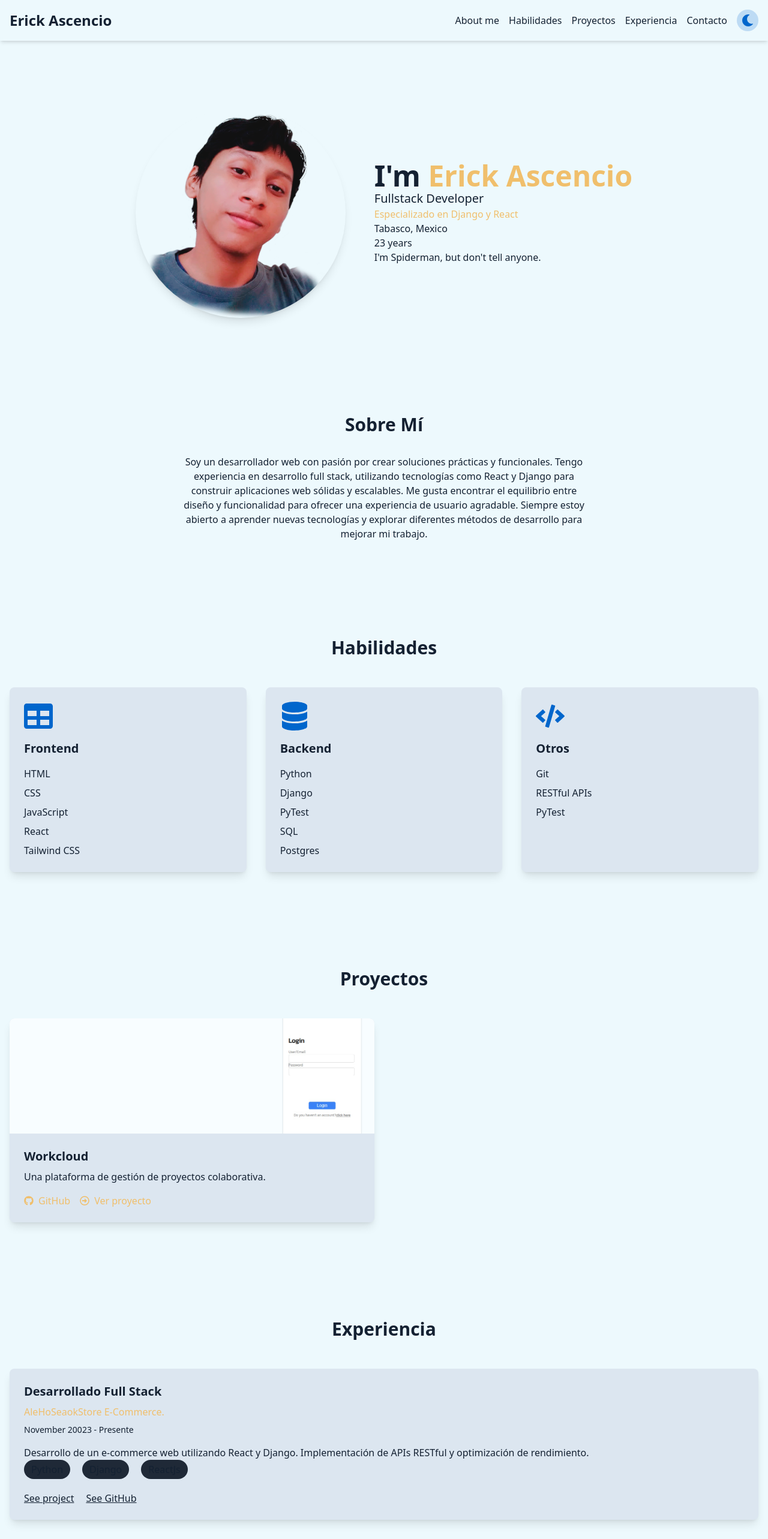
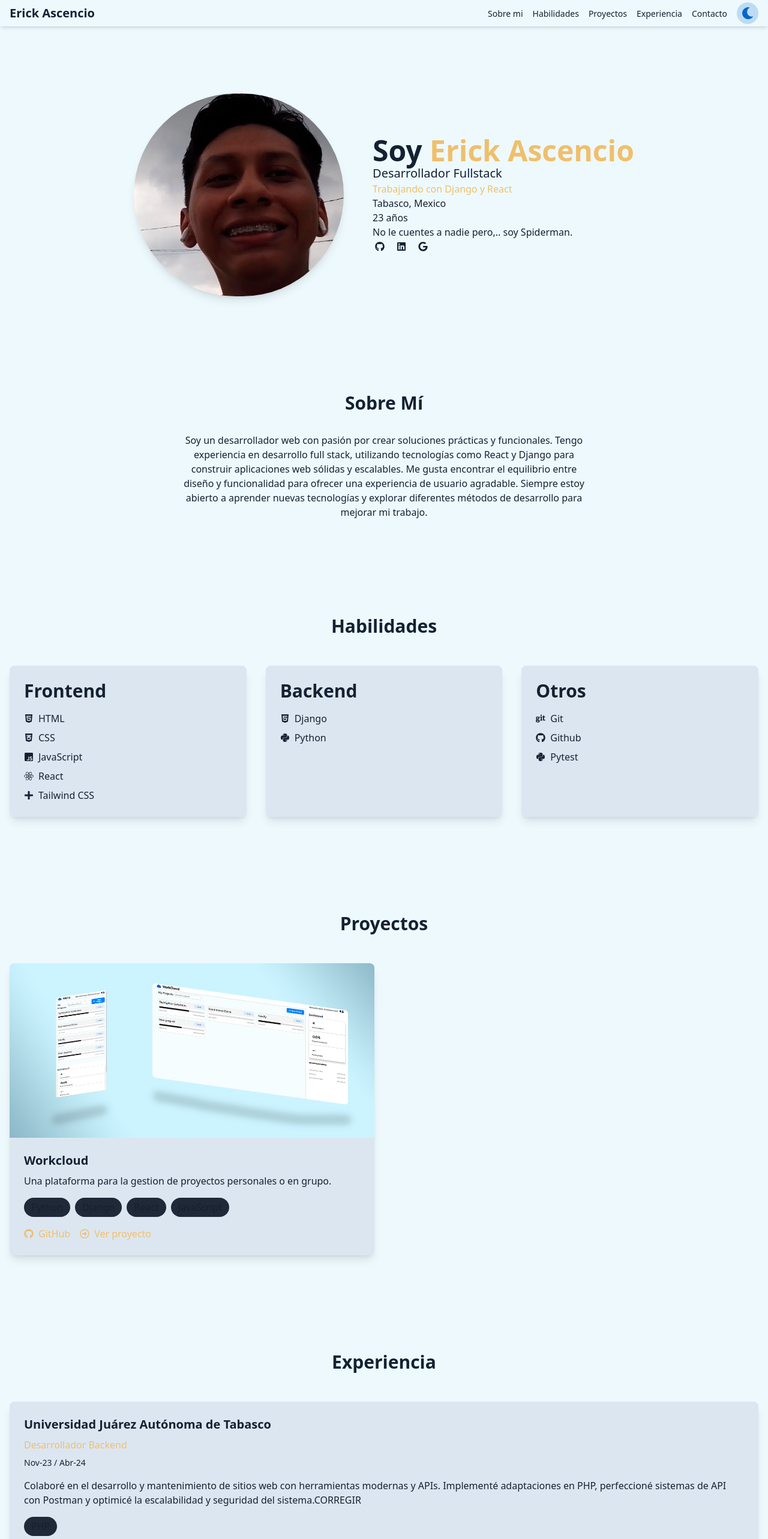
Before and after one commit to ErickJGAscencio/Portfolio, a React (Vite) app in the folder client/: page / in a window 1280 px wide. Shown: the top 2566 px of the page at 60% size. Built offline with nearby package versions, Linux system fonts and the light colour scheme.

Commit message:
improving

```diff
--- a/client/src/components/AboutMe.jsx
+++ b/client/src/components/AboutMe.jsx
@@ -1,6 +1,6 @@
 export default function AboutMe() {
   return (
-    <section id="about-me" className="py-20">
+    <section id="sobre-mi" className="py-20">
       <h2 className="text-3xl font-bold mb-8 text-center">Sobre Mí</h2>
       <p className="max-w-2xl mx-auto text-center">
       Soy un desarrollador web con pasión por crear soluciones prácticas y funcionales. Tengo experiencia en desarrollo full stack, utilizando tecnologías como React y Django para construir aplicaciones web sólidas y escalables. Me gusta encontrar el equilibrio entre diseño y funcionalidad para ofrecer una experiencia de usuario agradable. Siempre estoy abierto a aprender nuevas tecnologías y explorar diferentes métodos de desarrollo para mejorar mi trabajo.
--- a/client/src/components/Experience.jsx
+++ b/client/src/components/Experience.jsx
@@ -1,36 +1,33 @@
 const experiences = [
-  {
-    title: 'Desarrollado Full Stack',
-    company: 'AleHoSeaokStore E-Commerce.',
-    period: 'November 20023 - Presente',
-    description: 'Desarrollo de un e-commerce web utilizando React y Django. Implementación de APIs RESTful y optimización de rendimiento.',
-    tech: [
-      'Python',
-      'Django',
-      'ReactJs',
-    ],
-    url: 'https://www.google.com',
-    urlGit: ''
-  },
+  // {
+  //   title: 'Desarrollador Full Stack',
+  //   company: 'AleHoSeaokStore E-Commerce',
+  //   period: 'November 2023 - Presente',
+  //   description: 'Desarrollo de un e-commerce web utilizando React y Django. Implementación de APIs RESTful y optimización de rendimiento.',
+  //   tech: ['Python', 'Django', 'ReactJs'],
+  //   url: 'https://www.google.com',
+  //   urlGit: ''
+  // },
   // {
   //   title: 'Desarrollador Frontend',
   //   company: 'Creative Web Solutions',
   //   period: 'Junio 2019 - Diciembre 2020',
   //   description: 'Creación de interfaces de usuario responsivas y accesibles utilizando React y Next.js.',
-  //   tech: [
-  //     'Python',
-  //     'Django',
-  //   ],
+  //   tech: ['Python', 'Django'],
   //   url: 'google.com',
   //   urlGit: 'github.com'
   // },
+  {
+    title: 'Desarrollador Backend',
+    company: 'Universidad Juárez Autónoma de Tabasco',
+    period: 'Nov-23 / Abr-24',
+    description: 'Colaboré en el desarrollo y mantenimiento de sitios web con herramientas modernas y APIs. Implementé adaptaciones en PHP, perfeccioné sistemas de API con Postman y optimicé la escalabilidad y seguridad del sistema.CORREGIR',
+    tech: ['PHP'],
+    url: '',
+    urlGit: ''
+  },
 ];
 
-const colors = {
-  Python: '#FFDD55',
-  Django: '#226D1A',
-  ReactJs: '#88F4EE'
-};
 
 export default function Experience() {
   return (
@@ -39,21 +36,24 @@ export default function Experience() {
       <div className="space-y-12">
         {experiences.map((exp, index) => (
           <div key={index} className="bg-card p-6 rounded-lg shadow-lg transition-transform duration-300 hover:scale-105 animate-slide-up" style={{ animationDelay: `${index * 100}ms` }}>
-            <h3 className="text-xl font-semibold mb-2">{exp.title}</h3>
-            <p className="text-[#f0bf6c] mb-2">{exp.company}</p>
+            <h3 className="text-xl font-semibold mb-2">{exp.company}</h3>
+            <p className="text-[#f0bf6c] mb-2">{exp.title}</p>
             <p className="text-sm mb-4">{exp.period}</p>
             <p>{exp.description}</p>
-            <div className="flex gap-5">
+            <div className="flex gap-5 py-4">
               {exp.tech.map((tech, techIndex) => (
                 <p className="py-1 px-3 rounded-full bg-gray-800" key={techIndex}>
                   {tech}
                 </p>
               ))}
             </div>
-            <div className="flex mt-5 gap-5">
-              <button href={exp.tech.url} className="underline cursor-pointer hover:font-bold">See project</button>
-              {exp.tech.urlGit !== "" && (
-                <button href={exp.tech.urlGit} className="underline cursor-pointer hover:font-bold">See GitHub</button>
+            <div className="flex mt-3 gap-5">
+              {exp.url !== '' && (
+                <a href={exp.url} className="flex items-center text-[#f0bf6c] hover:underline">See project</a>
+
+              )}
+              {exp.urlGit !== '' && (
+                <a href={exp.urlGit} className="flex items-center text-[#f0bf6c] hover:underline">See GitHub</a>
               )}
             </div>
           </div>
--- a/client/src/components/Header.jsx
+++ b/client/src/components/Header.jsx
@@ -3,15 +3,17 @@ import { Link }from 'react-router-dom'
 import ThemeToggle from './ThemeToggle'
 
 export default function Header() {
+  const navItems = ['Sobre mi', 'Habilidades', 'Proyectos', 'Experiencia', 'Contacto'];
   return (
     <header className="bg-background/80 backdrop-blur-sm text-foreground sticky top-0 z-10 shadow-md transition-colors duration-300">
-      <div className="container mx-auto px-4 py-4 flex justify-between items-center">
-        <h1 className="text-2xl font-bold">Erick Ascencio</h1>
+      <div className="container mx-auto px-4 py-1 flex justify-between items-center">
+        <h1 className="text-xl font-bold">Erick Ascencio</h1>
         <nav className="flex items-center space-x-4">
           <ul className="flex space-x-4">
-            {['About me', 'Habilidades', 'Proyectos', 'Experiencia', 'Contacto'].map((item) => (
+            {navItems.map((item) => (
               <li key={item}>
-                <a href={`#${item.toLowerCase().replace(' ', '-')}`} className="hover:text-[#f0bf6c] transition-colors cursor-pointer">
+                <a href={`#${item.toLowerCase().replace(' ', '-')}`}
+                  className="hover:text-[#f0bf6c] transition-colors cursor-pointer text-sm">
                   {item}
                 </a>
               </li>
--- a/client/src/components/PersonalInfo.jsx
+++ b/client/src/components/PersonalInfo.jsx
@@ -1,23 +1,24 @@
 import React from 'react'
+import { FaGit, FaGithub, FaGoogle, FaLinkedin, FaMailchimp } from 'react-icons/fa'
 
 export default function PersonalInfo() {
   return (
-    <section id="informacion-personal" className="py-20 flex flex-col md:flex-row items-center justify-center space-y-8 md:space-y-0 md:space-x-12 animate-fade-in">
-      {/* <Image
-        src="/Foto (1).png"
-        alt="Tu Nombre"
-        width={250}
-        height={250}
-        className="rounded-full shadow-lg"
-      /> */}
+    <section id="informacion-personal"
+      className="py-20 flex flex-col items-center justify-center space-y-8 animate-fade-in
+      md:flex-row md:space-y-0 md:space-x-12 ">
       <img src="/Foto (1).png" alt="Erick-Ascencio" className="rounded-full shadow-lg" width={350} height={350} />
       <div className="text-center md:text-left animate-slide-up">
-        <p className='text-4xl md:text-5xl font-bold'>I'm <span className='text-color_hover_card'>Erick Ascencio</span></p>
-        <p className='text-lg md:text-xl'>Fullstack Developer</p>
-        <p className="text-[#f0bf6c]">Especializado en Django y React</p>
+        <p className='text-4xl md:text-5xl font-bold'>Soy <span className='text-color_hover_card'>Erick Ascencio</span></p>
+        <p className='text-lg md:text-xl'>Desarrollador Fullstack</p>
+        <p className="text-[#f0bf6c]">Trabajando con Django y React</p>
         <p className='text-sm md:text-base'>Tabasco, Mexico</p>
-        <p className='text-sm md:text-base'>23 years</p>
-        <p className='text-sm md:text-base'>I'm Spiderman, but don't tell anyone.</p>
+        <p className='text-sm md:text-base'>23 años</p>
+        <p className='text-sm md:text-base'>No le cuentes a nadie pero,.. soy Spiderman.</p>
+        <div className='flex p-1 gap-5'>
+          <button><FaGithub /></button>
+          <button><FaLinkedin /></button>
+          <button><FaGoogle /></button>
+        </div>
       </div>
     </section>
   )
--- a/client/src/components/Projects.jsx
+++ b/client/src/components/Projects.jsx
@@ -3,15 +3,17 @@ import { FaGithub, FaRegArrowAltCircleRight } from "react-icons/fa"
 const projects = [
   {
     name: 'Workcloud',
-    description: 'Una plataforma de gestión de proyectos colaborativa.',
     image: '/projects-images/Wc1.jpg',
+    description: 'Una plataforma para la gestion de proyectos personales o en grupo.',
+    techs: ['Python', 'Django', 'React', 'JavaScript'],
     github: 'https://github.com/ErickJGAscencio/To-Do-List',
     live: 'https://workcloud.onrender.com',
   },
   // {
   //   name: 'HoSeok-eCommerce',
+  //   image: '/projects-images/Wc2.jpg',
   //   description: 'Tienda en línea para productos de moda coreana.',
-  //   image: '/hoseok-ecommerce.jpg',
+  //   techs: ['Python', 'React', 'JavaScript'],
   //   github: 'https://github.com/tuusuario/hoseok-ecommerce',
   //   live: 'https://hoseok-ecommerce.com',
   // },
@@ -23,24 +25,26 @@ export default function Projects() {
       <h2 className="text-3xl font-bold mb-12 text-center">Proyectos</h2>
       <div className="grid grid-cols-1 md:grid-cols-2 gap-8">
         {projects.map((project, index) => (
-          <div key={project.name} className="bg-card rounded-lg overflow-hidden shadow-lg transition-transform duration-300 hover:scale-105 animate-slide-up" style={{animationDelay: `${index * 100}ms`}}>
-            {/* <Image
-              src={project.image}
-              alt={project.name}
-              width={600}
-              height={300}
-              className="w-full h-48 object-cover"
-            /> */}
+          <div key={project.name}
+            className="bg-card rounded-lg overflow-hidden shadow-lg transition-transform duration-300 hover:scale-105 animate-slide-up" style={{ animationDelay: `${index * 100}ms` }}>
             <img src={project.image}
               alt={project.name}
               width={600}
               height={300}
-              className="w-full h-48 object-cover"
+              className="w-full h-50 object-cover"
             />
+
             <div className="p-6">
               <h3 className="text-xl font-semibold mb-2">{project.name}</h3>
               <p className="mb-4">{project.description}</p>
-              <div className="flex space-x-4">
+              <div className="flex space-x-2">
+                {project.techs.map((tech, techIndex) => (
+                  <p className="py-1 px-3 rounded-full bg-gray-800" key={techIndex}>
+                    {tech}
+                  </p>
+                ))}
+              </div>
+              <div className="flex space-x-4 mt-4">
                 <a
                   href={project.github}
                   target="_blank" rel="noopener noreferrer" className="flex items-center text-[#f0bf6c] hover:underline">
--- a/client/src/components/Skills.jsx
+++ b/client/src/components/Skills.jsx
@@ -1,6 +1,5 @@
-// import { Code, Database, Layout } from 'lucide-react'
-
-import { FaCode, FaDatabase, FaTable } from "react-icons/fa"
+import React from 'react';
+import { FaCode, FaCss3Alt, FaDatabase, FaGit, FaGithub, FaHtml5, FaJsSquare, FaPlus, FaPython, FaReact, FaTable } from "react-icons/fa";
 
 const skills = [
   {
@@ -18,25 +17,61 @@ const skills = [
     icon: FaCode,
     technologies: ['Git', 'RESTful APIs', 'PyTest']
   },
-]
+];
 
+const techDetails = {
+  HTML: { name: 'HTML', icon: <FaHtml5 /> },
+  CSS: { name: 'CSS', icon: <FaCss3Alt /> },
+  JavaScript: { name: 'JavaScript', icon: <FaJsSquare /> },
+  React: { name: 'React', icon: <FaReact /> }, // Asegúrate de importar FaReact si es necesario
+  'Tailwind CSS': { name: 'Tailwind CSS', icon: <FaPlus /> } // Asegúrate de importar SiTailwindcss si es necesario
+};
+
+const Wa = [
+  {
+    name: 'Frontend',
+    technologies: {
+      HTML: { name: 'HTML', icon: <FaHtml5 /> },
+      CSS: { name: 'CSS', icon: <FaCss3Alt /> },
+      JavaScript: { name: 'JavaScript', icon: <FaJsSquare /> },
+      React: { name: 'React', icon: <FaReact /> },
+      'Tailwind CSS': { name: 'Tailwind CSS', icon: <FaPlus /> }
+    }
+  },
+  {
+    name: 'Backend',
+    technologies: {
+      Django: { name: 'Django', icon: <FaHtml5 /> },
+      Python: { name: 'Python', icon: <FaPython /> },
+    }
+  },
+  {
+    name: 'Otros',
+    technologies: {
+      Git: { name: 'Git', icon: <FaGit /> },
+      Github: { name: 'Github', icon: <FaGithub /> },
+      Pytest: { name: 'Pytest', icon: <FaPython /> },
+    }
+  },
+];
+
+console.log(Wa);
 export default function Skills() {
   return (
     <section id="habilidades" className="py-20 animate-fade-in">
       <h2 className="text-3xl font-bold mb-12 text-center">Habilidades</h2>
       <div className="grid grid-cols-1 md:grid-cols-3 gap-8">
-        {skills.map((skill, index) => (
-          <div key={skill.name} className="bg-card p-6 rounded-lg shadow-lg transition-transform duration-300 hover:scale-105 animate-slide-up" style={{animationDelay: `${index * 100}ms`}}>
-            <skill.icon className="w-12 h-12 mb-4 text-accent" />
-            <h3 className="text-xl font-semibold mb-4">{skill.name}</h3>
-            <ul className="space-y-2">
-              {skill.technologies.map((tech) => (
-                <li key={tech}>{tech}</li>
-              ))}
+        {Wa.map((skill, index) => (
+          <div key={skill.name} className="bg-card p-6 rounded-lg shadow-lg transition-transform duration-300 hover:scale-105 animate-slide-up" style={{ animationDelay: `${index * 100}ms` }}>
+            <h3 className="text-3xl font-semibold mb-4">{skill.name}</h3>
+            <ul className="space-y-2"> {Object.entries(skill.technologies).map(([tech, details]) => (
+              <li key={tech} className="flex items-center space-x-2">
+                {details.icon}<span>{details.name}</span>
+              </li>))}
             </ul>
           </div>
         ))}
       </div>
     </section>
-  )
+  );
 }
```
Also changed, not shown: client/public/Foto (1).png, client/public/projects-images/Wc1.jpg.
